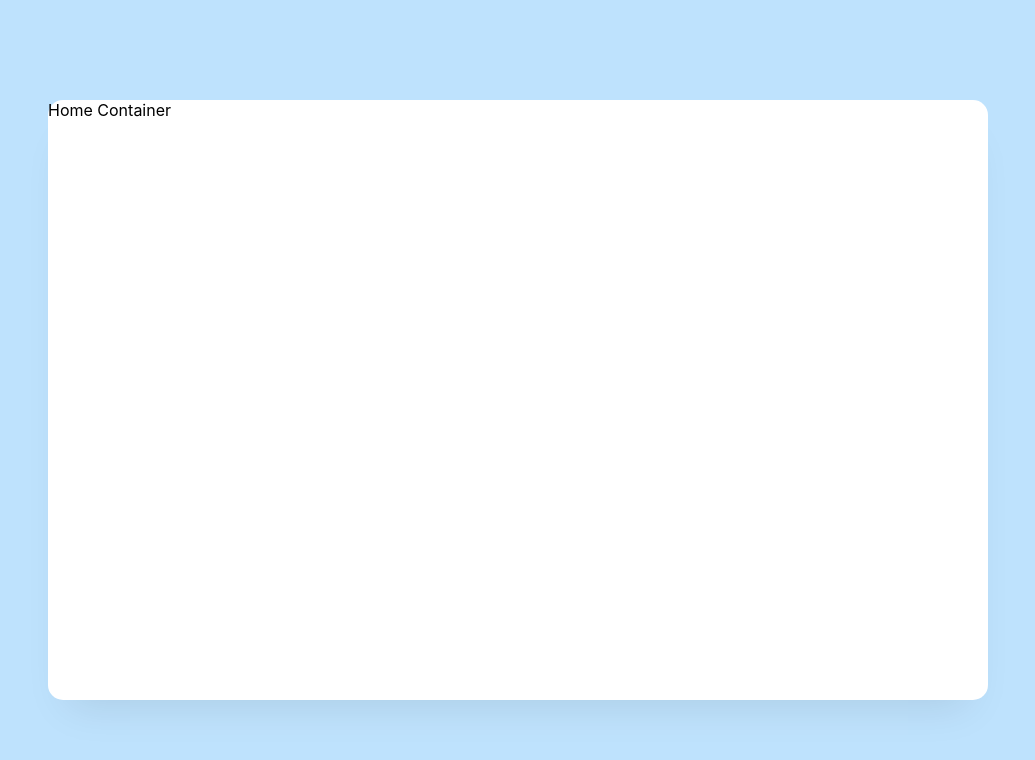
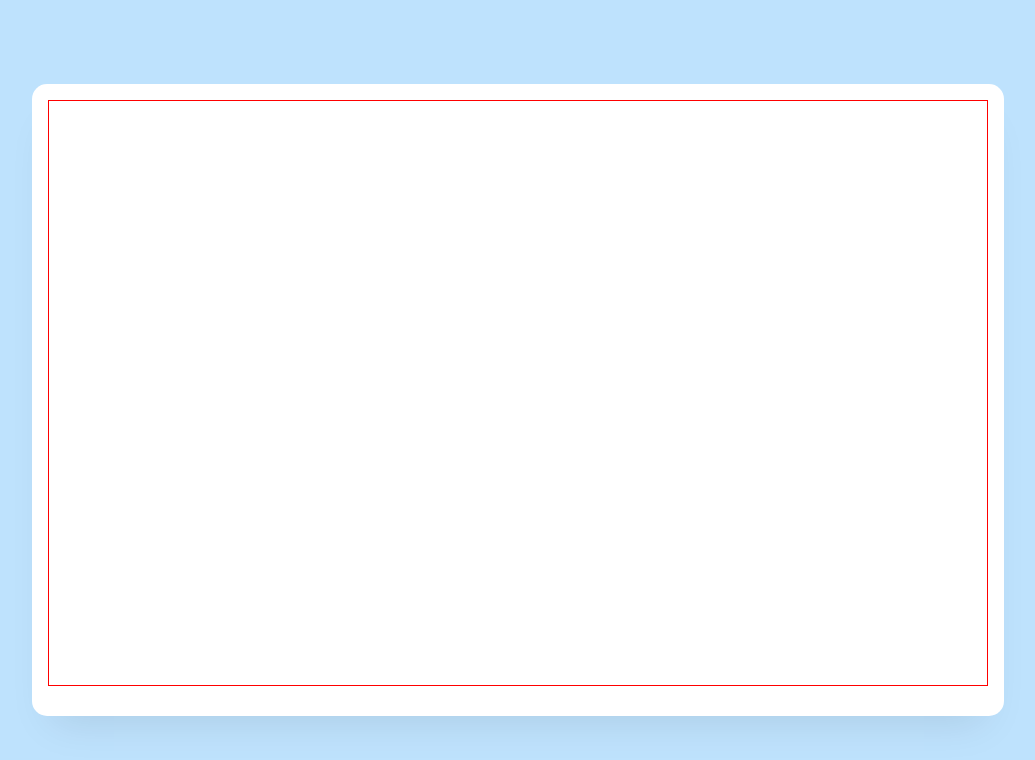
Before and after one commit to mosesrc/multi-step-form-app, a React (Create React App) app in the folder multi-step-form-ui/: page / in a window 1280 px wide. Shown: the top 760 px of the page, without its empty margins (122-1157 px from the left). Built offline with nearby package versions, Linux system fonts and the light colour scheme.

Commit message:
Built Container for Nav

```diff
--- a/multi-step-form-ui/src/components/HomeContainer/HomeContainer.css
+++ b/multi-step-form-ui/src/components/HomeContainer/HomeContainer.css
@@ -7,5 +7,12 @@ section {
     box-shadow: 0px 25px 40px -20px rgba(0, 0, 0, 0.10);
     width: 940px;
     height: 600px;
+    padding: 16px;
     border-radius: 15px;
 }
+
+.container {
+    height: 584px;
+    margin: 0;
+    border: solid 1px red;
+}
--- a/multi-step-form-ui/src/components/HomeContainer/HomeContainer.js
+++ b/multi-step-form-ui/src/components/HomeContainer/HomeContainer.js
@@ -6,7 +6,9 @@ function HomeContainer() {
 
     return (
         <section>
-            Home Container
+            <div className='container'>
+
+            </div>
         </section>
     )
 }
--- a/multi-step-form-ui/src/components/StepNavigationPane/StepNavigationPane.js
+++ b/multi-step-form-ui/src/components/StepNavigationPane/StepNavigationPane.js
@@ -0,0 +1,5 @@
+import React from 'react';
+
+function StepNavigationPane() {}
+
+export default StepNavigationPane;
```
